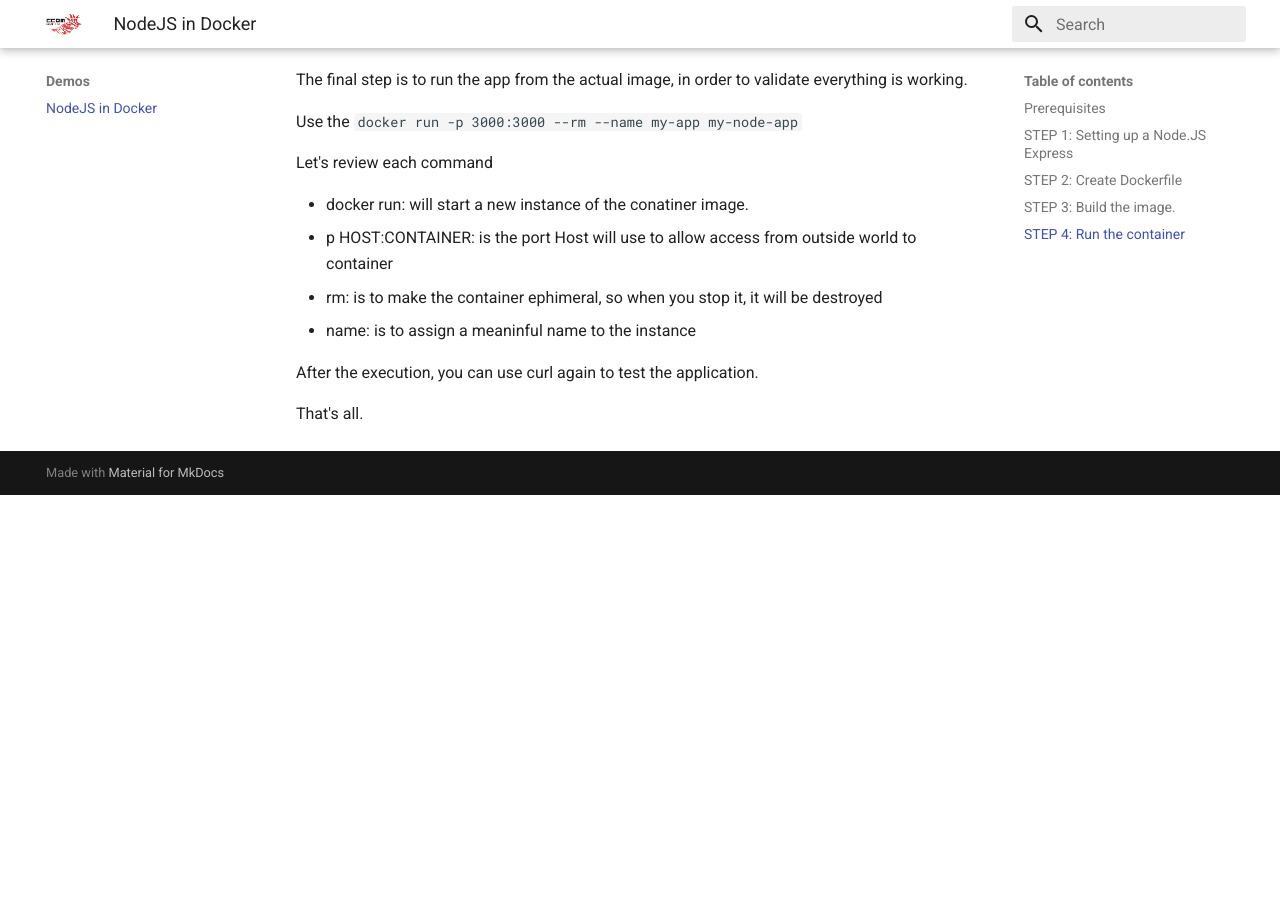
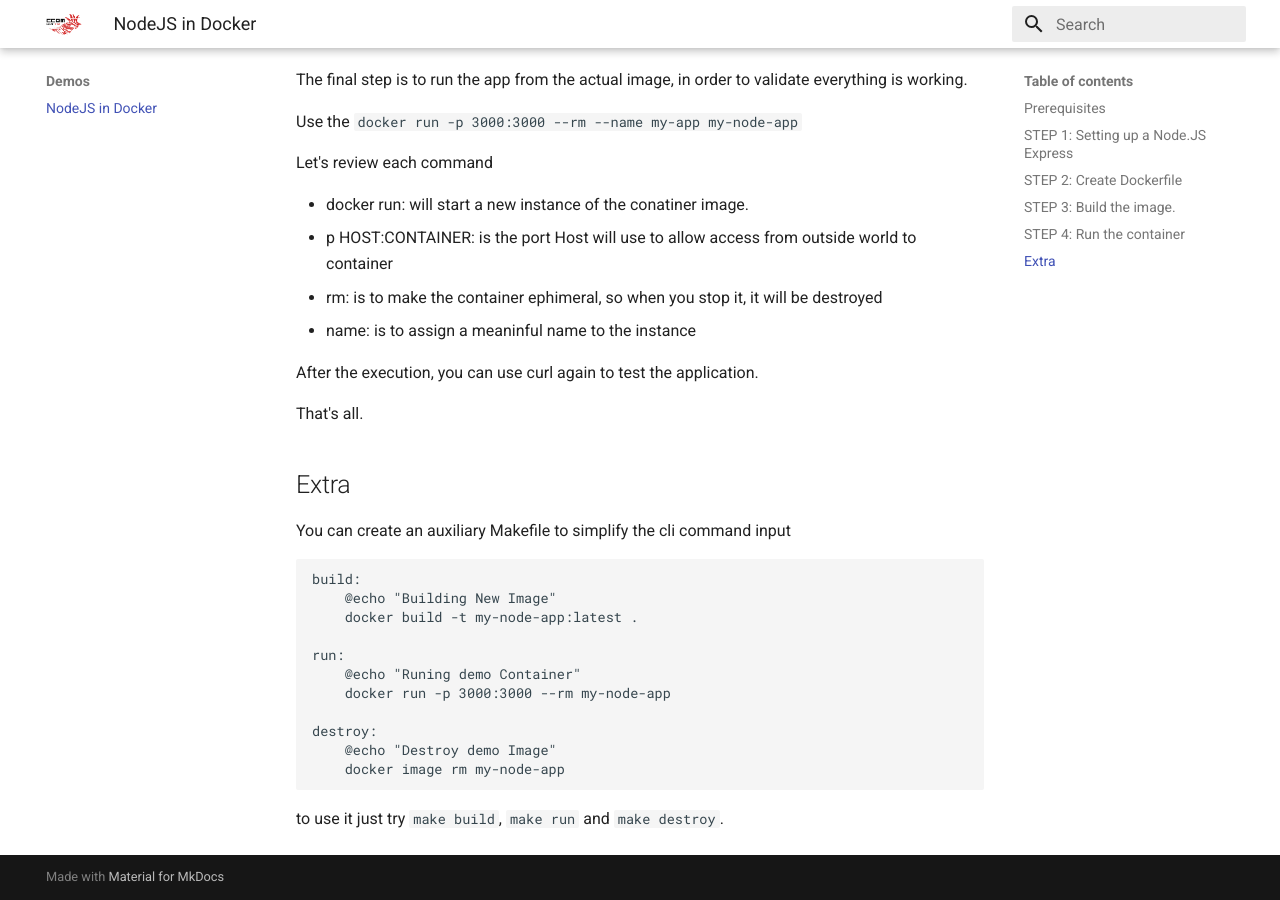
Before and after one commit to fbellom/uprrp-knowledge-xfer, an MkDocs documentation site: the page built from docs/demos/nodeapp.md, in a window 1280 px wide and 900 px high, scrolled down 2164 px. Built offline with MkDocs 1.6.1 and Material for MkDocs 9.7.7, drawn with Linux system fonts in a browser that asks for light colours; before the commit the page ends 2659 px from its top, so only the background shows below that.

Commit message:
v2024-10-22 NodeJS Demo with Extra

````diff
--- a/docs/demos/nodeapp.md
+++ b/docs/demos/nodeapp.md
@@ -98,3 +98,23 @@ Let's review each command
 After the execution, you can use curl again to test the application.
 
 That's all.
+
+## Extra
+
+You can create an auxiliary Makefile to simplify the cli command input
+
+```Makefile
+build:
+	@echo "Building New Image"
+	docker build -t my-node-app:latest .
+
+run:
+	@echo "Runing demo Container"
+	docker run -p 3000:3000 --rm my-node-app
+
+destroy:
+	@echo "Destroy demo Image"
+	docker image rm my-node-app
+```
+
+to use it just try `make build`, `make run` and `make destroy`.
````
